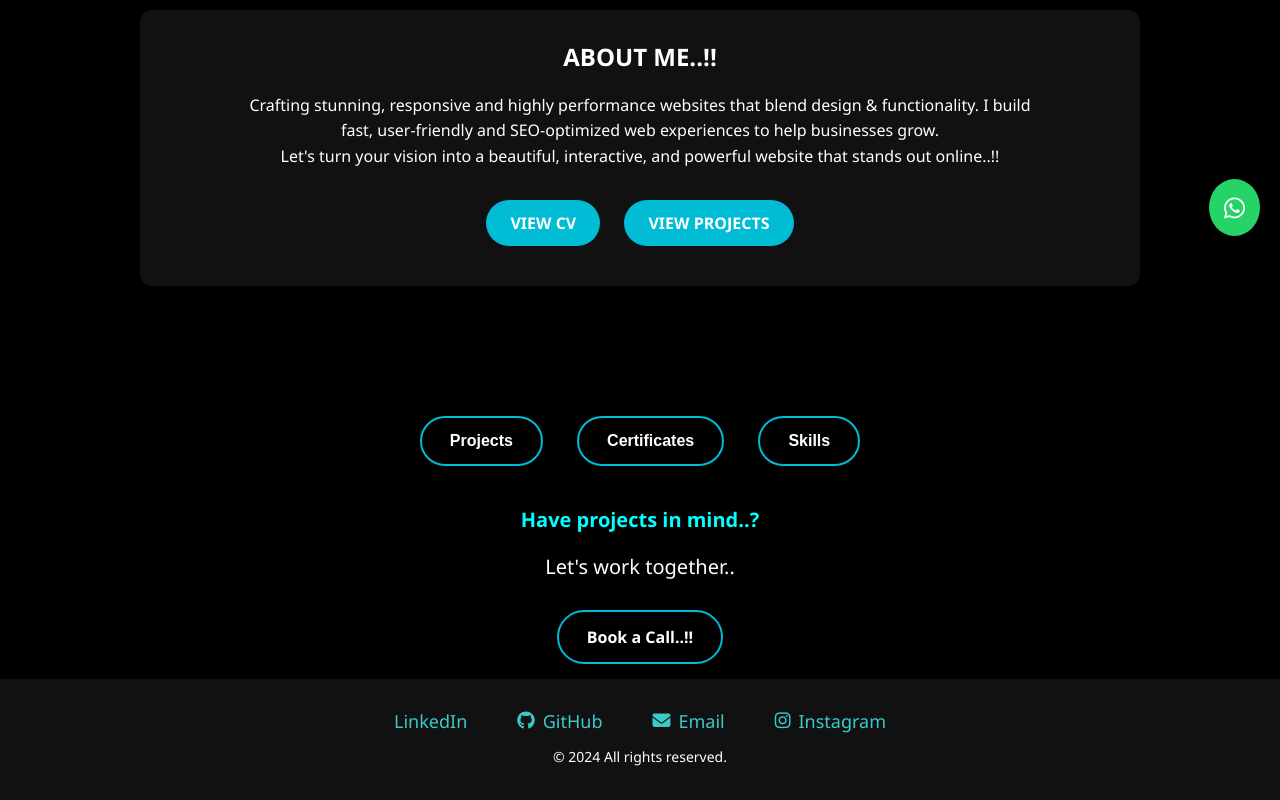
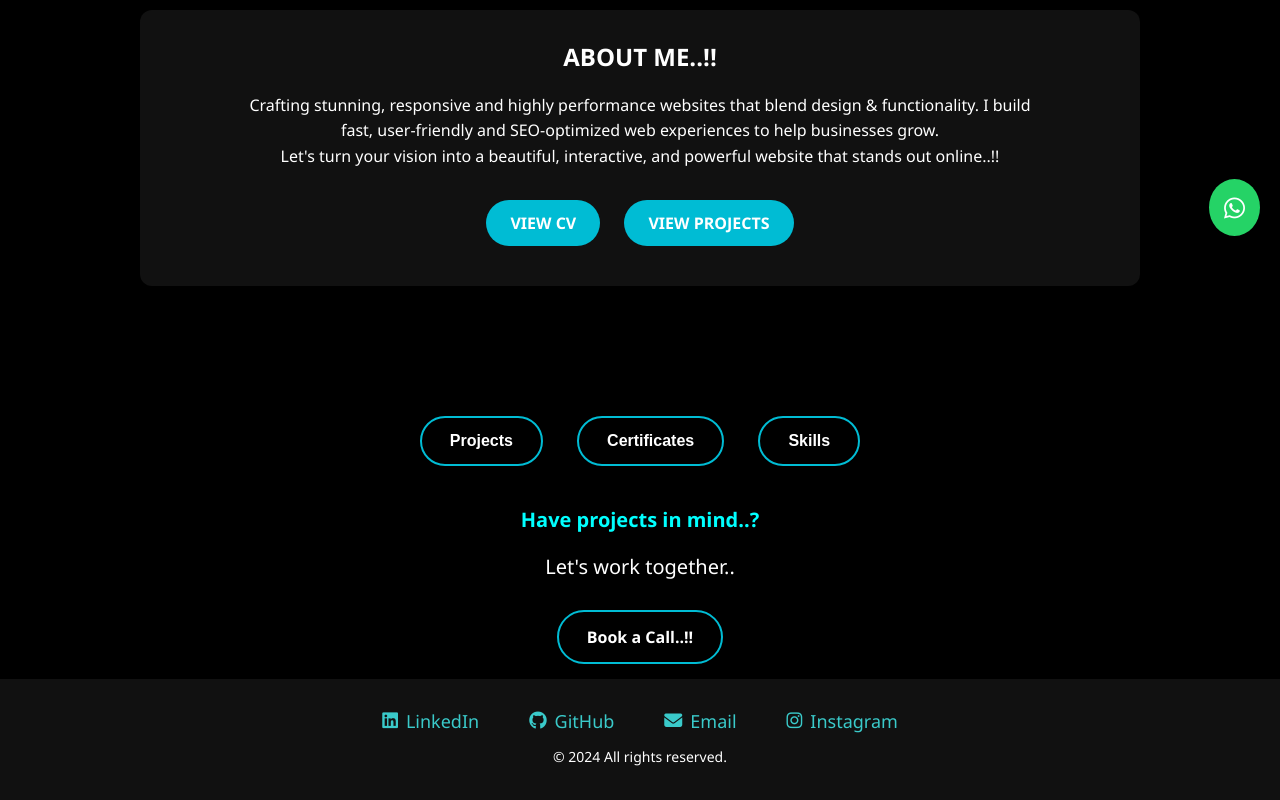
Before and after one commit to swimmer1107/portfolio, a plain HTML site: page index.html in a window 1280 px wide. Shown: the part 544-1344 px from the top of the page. Drawn offline with Linux system fonts and the light colour scheme.

Commit message:
index.html

```diff
--- a/index.html
+++ b/index.html
@@ -152,7 +152,7 @@
 
     <footer>
         <ul class="social-links">
-            <li><a href="https://www.linkedin.com/in/pulkit-kulshreshtha-32a60b336?utm_source" target="_blank"></i>LinkedIn</a></li>
+            <li><a href="https://www.linkedin.com/in/pulkit-kulshreshtha-32a60b336?utm_source" target="_blank"><i class="fab fa-linkedin"></i>LinkedIn</a></li>
             <li><a href="https://github.com/swimmer1107" target="_blank"><i class="fab fa-github"></i> GitHub</a></li>
             <li><a href="mailto:pulkitvip1107@gmail.com"><i class="fas fa-envelope"></i> Email</a></li>
             <li><a href="https://www.instagram.com/pulkit_swimmer" target="_blank"><i class="fab fa-instagram"></i> Instagram</a>
```
